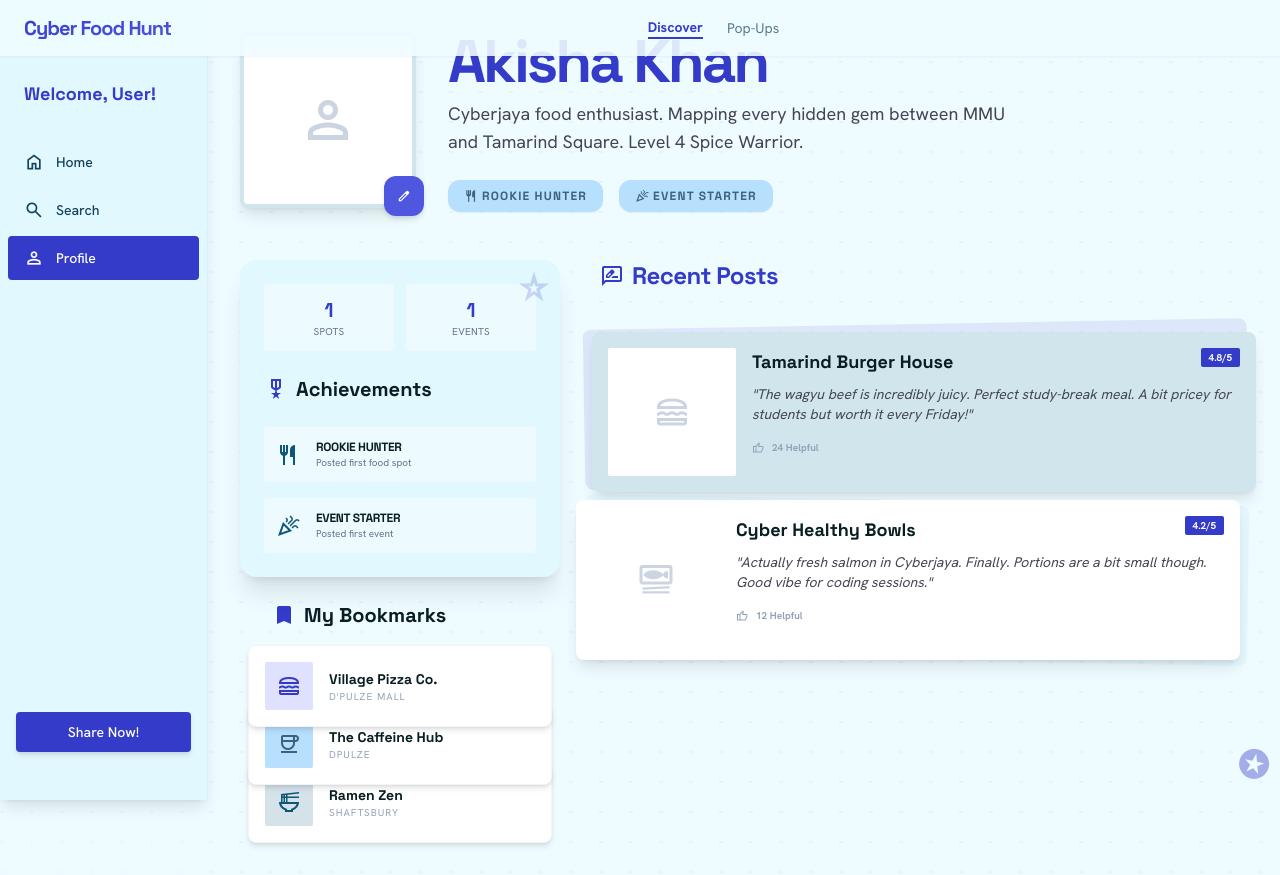
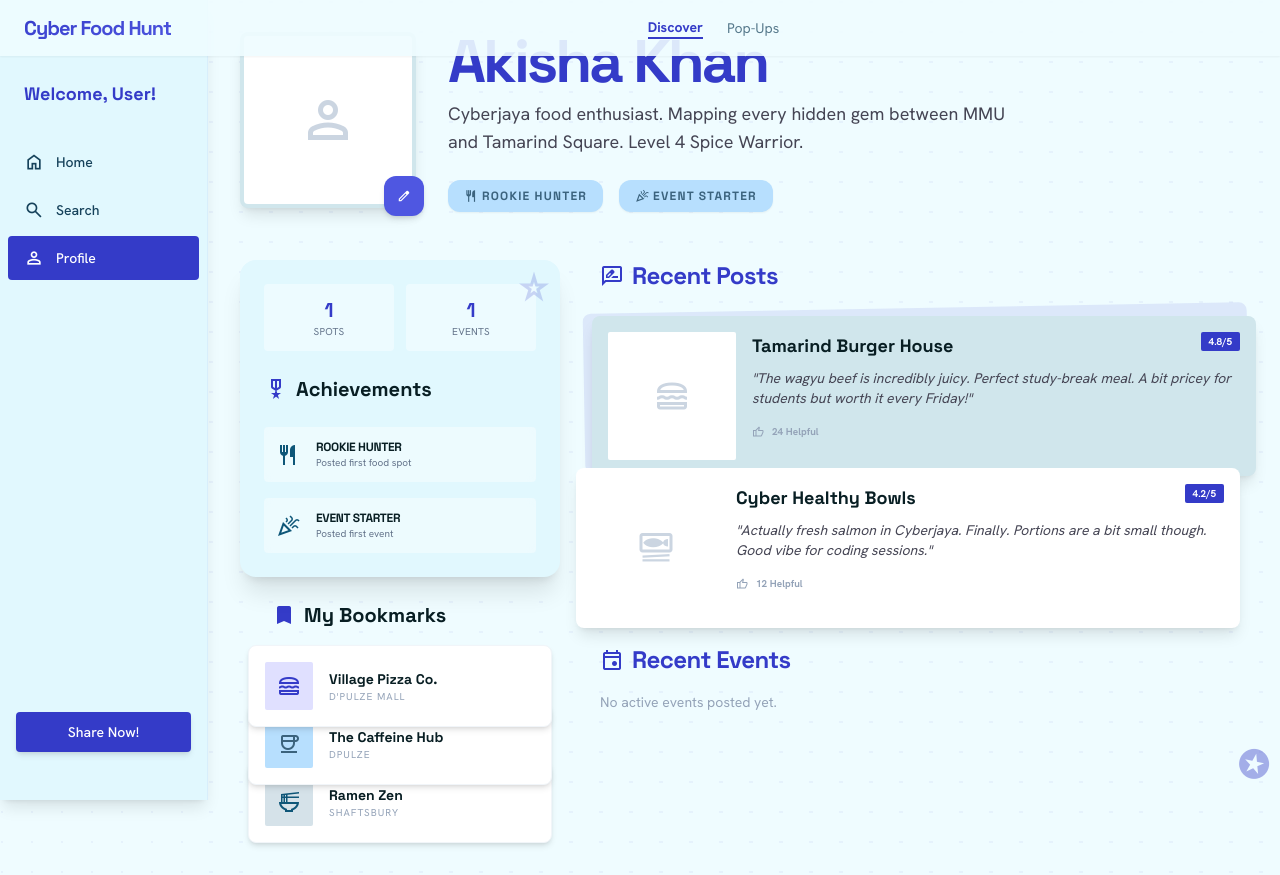
Before and after one commit to elx29/2610_CyberFoodHunt_G024, a Django app: page /userprofile/ in a window 1280 px wide. Run offline with Django 5.2, Linux system fonts and the light colour scheme; tables that the repository leaves empty hold one stand-in row (values such as "Sample post"); some libraries are stand-ins or nearby versions.

Commit message:
feat: added Recent events at user profile page

```diff
--- a/my_django_project/foodhunt/templates/foodhunt/userprofile.html
+++ b/my_django_project/foodhunt/templates/foodhunt/userprofile.html
@@ -283,12 +283,13 @@
 </div>
 </div>
 </div>
-<!-- Reviewed Restaurants Feed -->
-<div class="md:col-span-8 flex flex-col gap-8 relative">
+
+<!-- Recent Restaurants Feed History -->
+<div class="md:col-span-8 flex flex-col gap-4 relative"> <!-- IF CHANGE gap-8 to gap-4 THEN RECENT EVENT WILL LOOK NATURAL-->
 <h2 class="font-headline text-2xl font-black text-primary tracking-tight px-4 flex items-center gap-2" style"">
 <span class="material-symbols-outlined" style"">rate_review</span> Recent Posts
                     </h2>
-<!-- Review Card 1 -->
+<!-- Post Card 1 -->
 <div class="relative group">
 <div class="bg-surface-container-highest p-4 rounded-xl rotate-scrapbook-pos shadow-lg z-20 relative translate-x-2 translate-y-2 group-hover:translate-y-0 group-hover:translate-x-0 transition-transform duration-300">
 <div class="flex flex-col md:flex-row gap-4">
@@ -310,7 +311,7 @@
 </div>
 <div class="absolute inset-0 bg-primary/10 rounded-xl -rotate-1 z-10"></div>
 </div>
-<!-- Review Card 2 -->
+<!-- Post Card 2 -->
 <div class="relative group -mt-4">
 <div class="bg-surface-container-lowest p-4 rounded-xl -rotate-scrapbook-neg shadow-lg z-20 relative -translate-x-2 group-hover:translate-x-0 transition-transform duration-300">
 <div class="flex flex-col md:flex-row gap-4">
@@ -330,8 +331,43 @@
 </div>
 </div>
 </div>
-<div class="absolute inset-0 bg-secondary-container/20 rounded-xl rotate-1 z-10"></div>
+
 </div>
+<!-- Recent Events -->
+<h2 class="font-headline text-2xl font-black text-primary tracking-tight px-4 flex items-center gap-2">
+    <span class="material-symbols-outlined">event</span> Recent Events
+</h2>
+
+{% for event in recent_events %}
+<div class="relative group mb-2">
+    <div class="bg-surface-container-highest p-4 rounded-xl rotate-scrapbook-pos shadow-md z-20 relative translate-x-2 translate-y-2 group-hover:translate-x-0 group-hover:translate-y-0 transition-transform duration-300">
+        <div class="flex flex-col md:flex-row gap-2">
+            <div class="w-full md:w-32 h-32 flex-shrink-0 bg-white rounded flex items-center justify-center">
+                <span class="material-symbols-outlined text-4xl text-slate-300">event</span>
+            </div>
+            <div class="flex-1">
+                <div class="flex justify-between items-start">
+                    <h3 class="font-headline font-bold text-base">{{ event.event_name }}</h3>
+                    <div class="bg-primary text-white text-[10px] px-2 py-0.5 rounded font-bold">{{ event.end_date }}</div>
+                </div>
+                <p class="text-sm text-on-surface-variant font-body line-clamp-2 mt-2 italic">
+                    <span class="material-symbols-outlined text-xs">location_on</span>
+                    {{ event.event_location }}
+                </p>
+                <div class="mt-3 flex gap-2">
+                    <a href="{% url 'event_detail' event.event_id %}"
+                       class="text-primary text-xs font-bold">
+                        View Event →
+                    </a>
+                </div>
+            </div>
+        </div>
+    </div>
+
+</div>
+{% empty %}
+<p class="text-sm text-slate-400 px-4">No active events posted yet.</p>
+{% endfor %}
 </div>
 </div>
 </div>
--- a/my_django_project/foodhunt/views.py
+++ b/my_django_project/foodhunt/views.py
@@ -124,6 +124,11 @@ def userprofile(request):
     post_count = Post.objects.filter(user=current_user).count() #get number of posts by user
     event_count= Event.objects.filter(user=current_user).count() #get number of event posts by user
 
+    #Recent post and events that will appear on user profile page
+    today = timezone.now().date()
+    recent_events = Event.objects.filter(user=current_user, end_date__gte=today).order_by("-event_id")[:5]
+    recent_posts = Post.objects.filter(user=current_user).order_by("-created_at")[:5]
+
     badges = [] #empty list
 
     #Badges
@@ -145,5 +150,7 @@ def userprofile(request):
     return render(request, 'foodhunt/userprofile.html', {
         "badges": badges,
         "post_count": post_count,
-        "event_count": event_count
+        "event_count": event_count,
+        "recent_events": recent_events,
+        "recents_post": recent_posts,
     })
```
